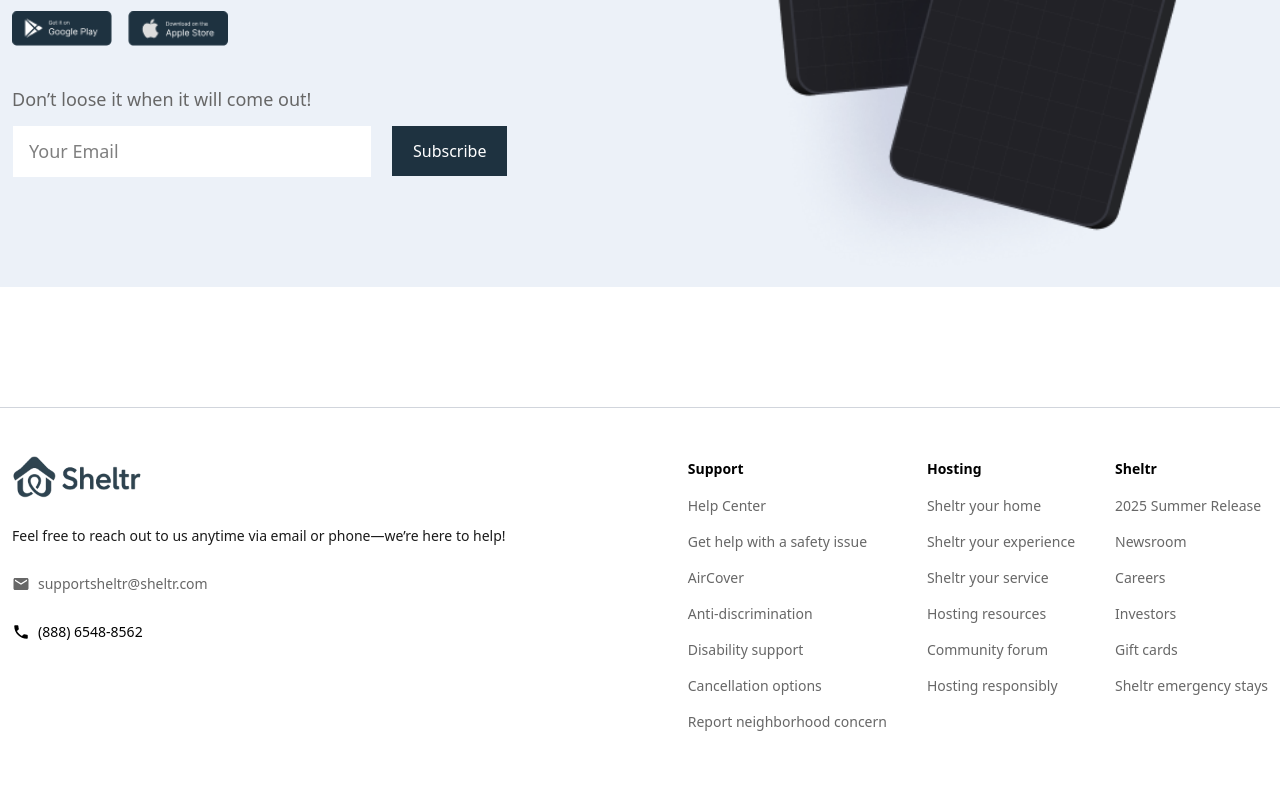
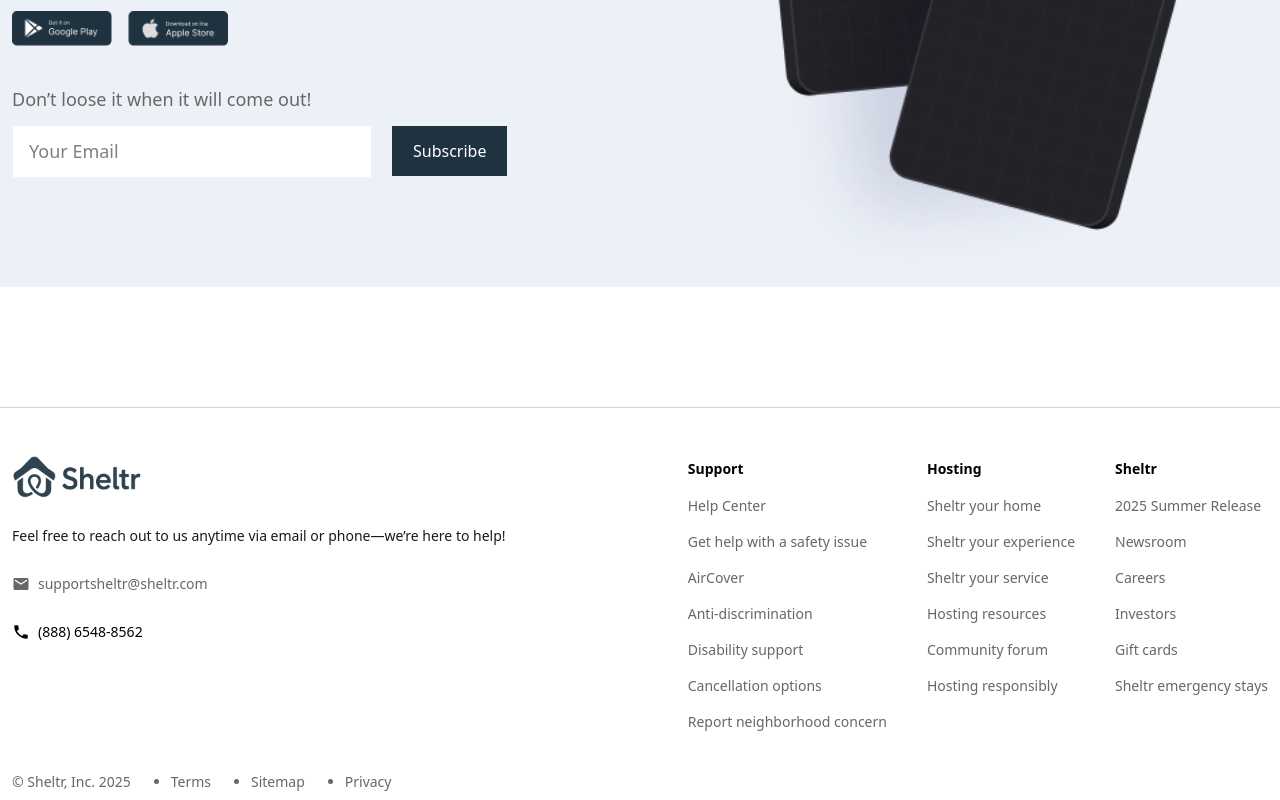
Before and after one commit to alonzojoe/sheltr, a React (Vite) app: page / in a window 1280 px wide. Shown: the part 2822-3622 px from the top of the page. Before the commit the page ends 3562 px from the top, so only its background shows below. Built offline with nearby package versions, Linux system fonts and the light colour scheme.

Commit message:
footer bottom section

```diff
--- a/src/layouts/landing/components/Footer.tsx
+++ b/src/layouts/landing/components/Footer.tsx
@@ -3,6 +3,10 @@
 import { MdLocalPhone, MdMail } from "react-icons/md";
 
 const Footer = () => {
+  const date = new Date();
+
+  const year = date.getFullYear();
+
   return (
     <Wrapper className="px-3 py-2 border-t border-gray-300 mt-30">
       <div className="pt-10 flex justify-between flex-wrap gap-10">
@@ -96,6 +100,23 @@
           </ul>
         </div>
       </div>
+      <div className="flex-between flex-wrap pt-10">
+        <div className="flex gap-10">
+          <p className="text-sm text-text-sub">&copy; Sheltr, Inc. {year}</p>
+
+          <ul className="list-disc text-sm text-text-sub flex items-center gap-10">
+            <li>
+              <a href="">Terms</a>
+            </li>
+            <li>
+              <a href="">Sitemap</a>
+            </li>
+            <li>
+              <a href="">Privacy</a>
+            </li>
+          </ul>
+        </div>
+      </div>
     </Wrapper>
   );
 };
```
